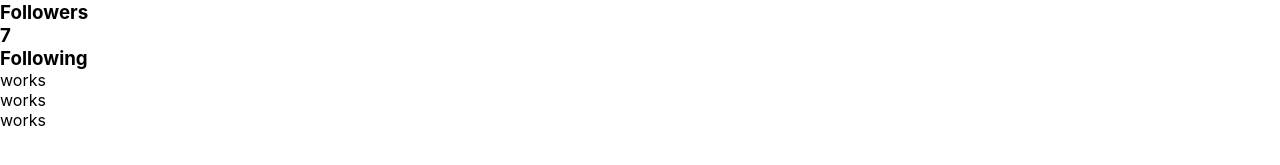
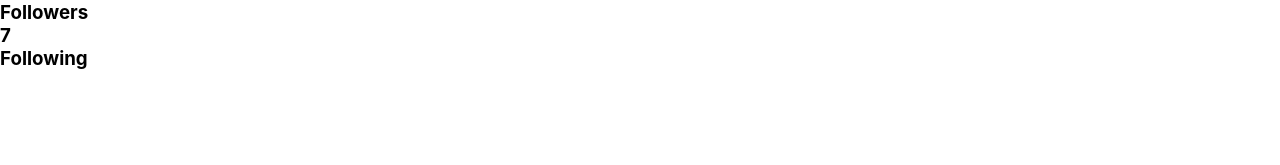
Before and after one commit to khalidhersi/instagram-clone, a React (Create React App) app: page / in a window 1280 px wide. Shown: the part 289-454 px from the top of the page. Built offline with nearby package versions, Linux system fonts and the light colour scheme.

Commit message:
gallery files created working on tile mapping

```diff
--- a/src/App.jsx
+++ b/src/App.jsx
@@ -1,7 +1,6 @@
 import "./App.scss";
 import Nav from "./Components/Nav/Nav";
 import User from "./Components/User/User";
-import UserStats from "./Components/UserStats/UserStats";
 import GalleryBar from "./Components/GalleryBar/GalleryBar";
 import Gallery from "./Components/Gallery/Gallery";
 
@@ -11,8 +10,6 @@ function App() {
     <div className="App">
       <Nav/>
       <User/>
-      <UserStats/>
-      <GalleryBar/>
       <Gallery/>
     </div>
   );
--- a/src/Components/Gallery/Gallery.jsx
+++ b/src/Components/Gallery/Gallery.jsx
@@ -1,10 +1,11 @@
 import React from 'react';
 import GalleryBar from '../GalleryBar/GalleryBar';
+import GalleryMedia from '../GalleryMedia/GalleryMedia';
 
 const Gallery = () => {
   return <div className='gallery'>
-      works
       <GalleryBar/>
+      <GalleryMedia/>
   </div>;
 };
 
--- a/src/Components/GalleryBar/GalleryBar.jsx
+++ b/src/Components/GalleryBar/GalleryBar.jsx
@@ -2,7 +2,10 @@ import React from 'react';
 
 const GalleryBar = () => {
   return <div className='gallery-bar'>
-      works
+      <i class="gallery-bar__icons far fa-th"></i>
+      <i class="gallery-bar__icons fal fa-album-collection"></i>
+      <i class="gallery-bar__icons fal fa-play-circle"></i>
+      <i class="gallery-bar__icons fal fa-book-user"></i>
   </div>;
 };
 
--- /dev/null
+++ b/src/Components/GalleryMedia/GalleryMedia.jsx
@@ -0,0 +1,9 @@
+import React from 'react';
+
+const GalleryMedia = () => {
+  return <div className='gallery__media__container'>
+
+  </div>;
+};
+
+export default GalleryMedia;
--- a/src/Components/User/User.jsx
+++ b/src/Components/User/User.jsx
@@ -2,6 +2,8 @@ import React from 'react';
 import "./User.scss";
 import UserInfo from "../UserInfo/UserInfo";
 import UserAlbums from "../UserAlbums/UserAlbums";
+import UserStats from "../UserStats/UserStats";
+
 
 const User = () => {
   return <div className='user'>
@@ -13,6 +15,7 @@ const User = () => {
       <div className="user__suggestions"><i class="fal fa-angle-down"></i></div>
       <UserInfo/>
       <UserAlbums/>
+      <UserStats/>
   </div>;
 };
 
```
Also changed, not shown: src/Components/GalleryTiles/GalleryTiles.jsx (added, +15 -0 lines), src/Components/GalleryMedia/GalleryMedia.scss (added), src/Components/GalleryTiles/GalleryTiles.scss (added).
